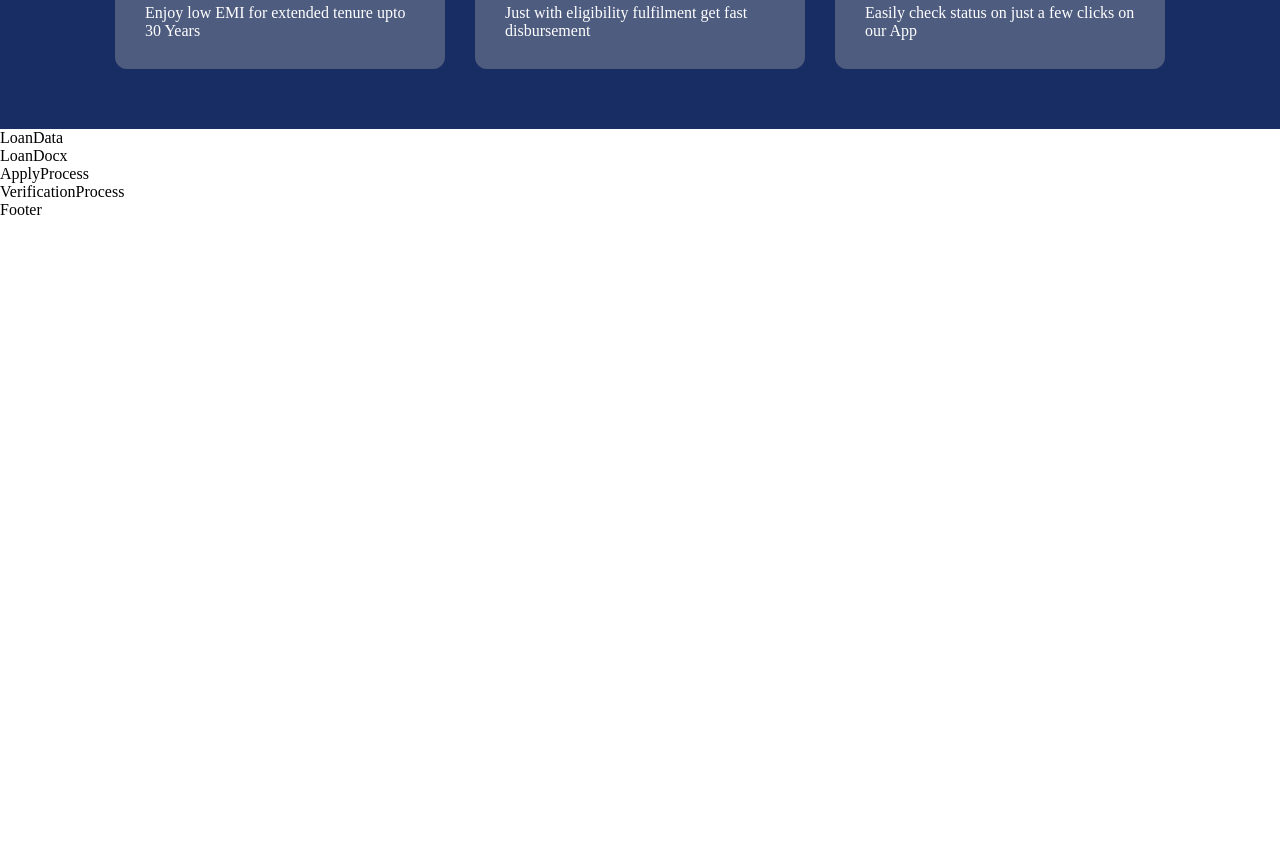
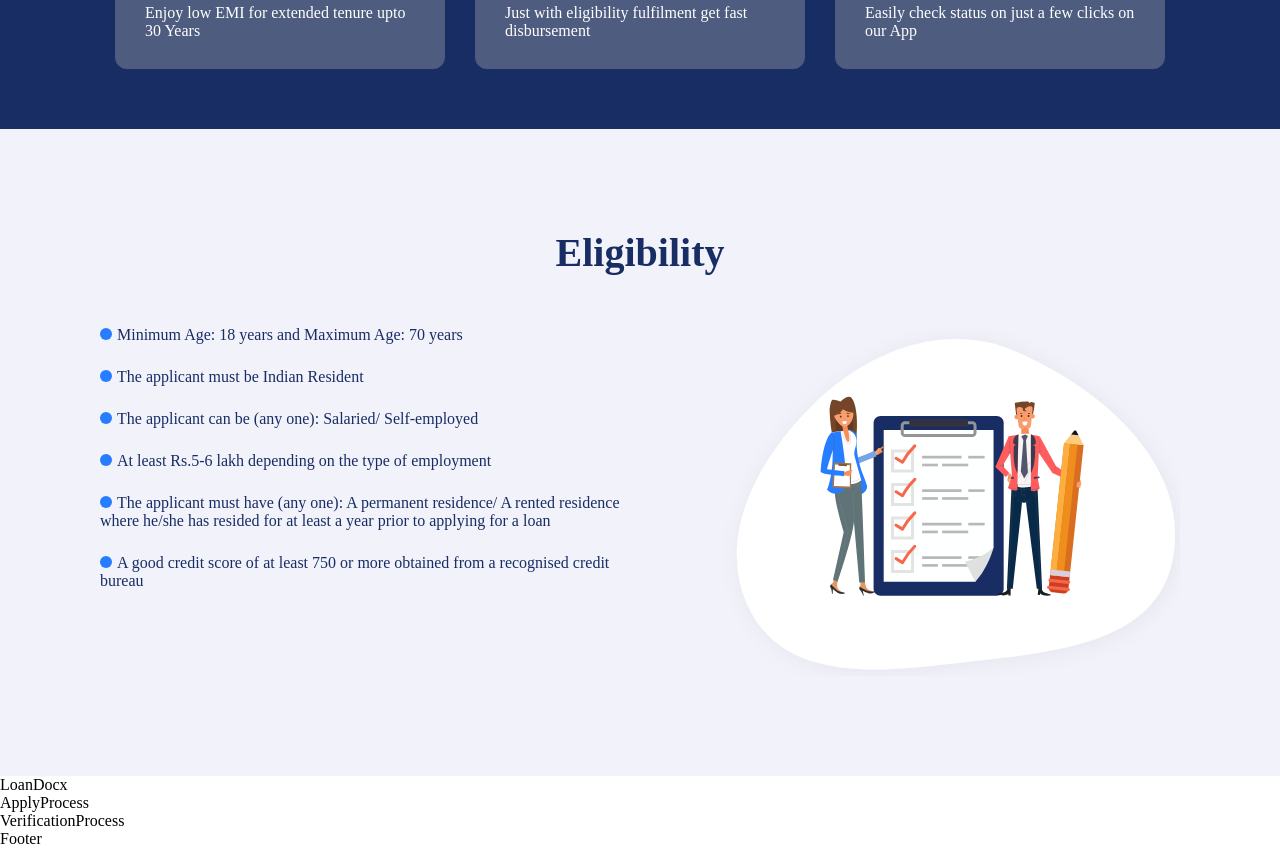
Before and after one commit to madhurrajput23/credhub-ui, a React (Create React App) app: page / in a window 1280 px wide. Shown: the part 1800-2648 px from the top of the page. Before the commit the page ends 2019 px from the top, so only its background shows below. Built offline with nearby package versions, Linux system fonts and the light colour scheme.

Commit message:
added loan eligibilty component

```diff
--- a/src/components/loan-data/LoanData.css
+++ b/src/components/loan-data/LoanData.css
@@ -0,0 +1,42 @@
+.loandata_main {
+  padding: 100px;
+  background-color: #f2f2fa;
+}
+.loandata_main > h2 {
+  text-align: center;
+  color: var(--primary-color);
+  font-size: 2.5rem;
+  font-weight: bold;
+  margin-bottom: 50px;
+}
+
+.loandata_box {
+  display: flex;
+  justify-content: space-between;
+}
+
+.loandata_list {
+  list-style: none;
+  display: flex;
+  flex-direction: column;
+  gap: 24px;
+  max-width: 50%;
+}
+.loandata_list > li::before {
+  content: "";
+  width: 12px;
+  height: 12px;
+  background-color:#267DFF;
+  border-radius: 50%;
+  display: inline-block;
+  margin-right: 5px;
+}
+
+.loandata_img {
+  width: 500px;
+  height: 350px;
+}
+.loandata_img > img {
+  width: 100%;
+  height: 100%;
+}
--- a/src/components/loan-data/LoanData.js
+++ b/src/components/loan-data/LoanData.js
@@ -1,9 +1,24 @@
 import React from 'react';
 import "./LoanData.css";
+import { loanEligibilityList } from './LoanEligibiltyList.data';
+
 
 const LoanData = () => {
   return (
-    <div>LoanData</div>
+    <div className='loandata_main'>
+      <h2>Eligibility</h2>
+      <div className='loandata_box'>
+      <ul className='loandata_list'>{
+        loanEligibilityList.map((list) =><li className='primary_color' key={list}>{list}</li>)
+      }
+
+
+      </ul>
+      <div className='loandata_img'>
+        <img src='./images/eligibility_img.svg' alt='eligibility_img'/>
+      </div>
+      </div>
+    </div>
   )
 }
 
--- /dev/null
+++ b/src/components/loan-data/LoanEligibiltyList.data.js
@@ -0,0 +1,8 @@
+export const loanEligibilityList = [
+    "Minimum Age: 18 years and Maximum Age: 70 years",
+    "The applicant must be Indian Resident",
+    "The applicant can be (any one): Salaried/ Self-employed",
+     "At least Rs.5-6 lakh depending on the type of employment",
+     "The applicant must have (any one): A permanent residence/ A rented residence where he/she has resided for at least a year prior to applying for a loan",
+     "A good credit score of at least 750 or more obtained from a recognised credit bureau"
+]
```
Also changed, not shown: public/images/eligibility_img.svg (added).
